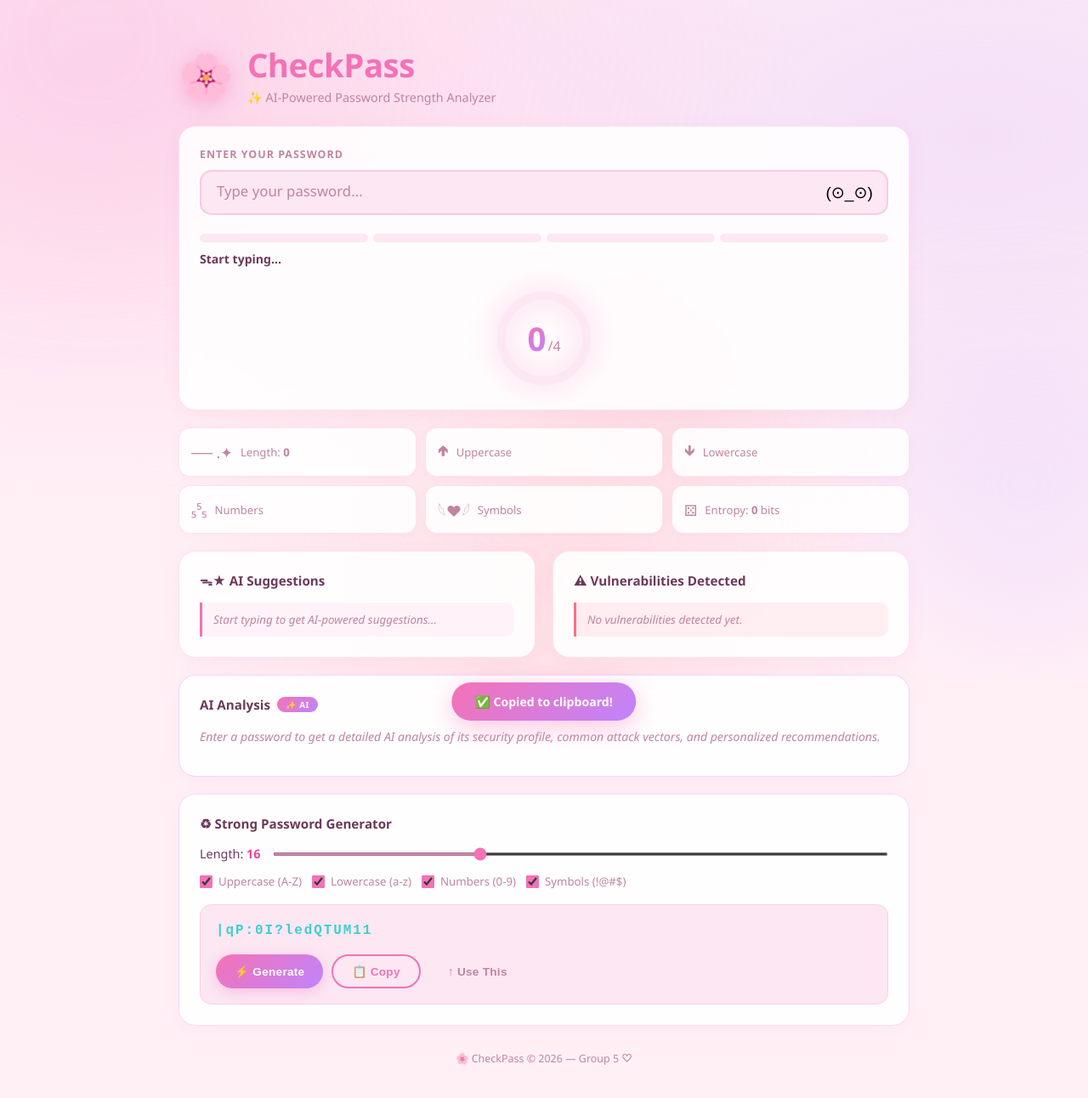
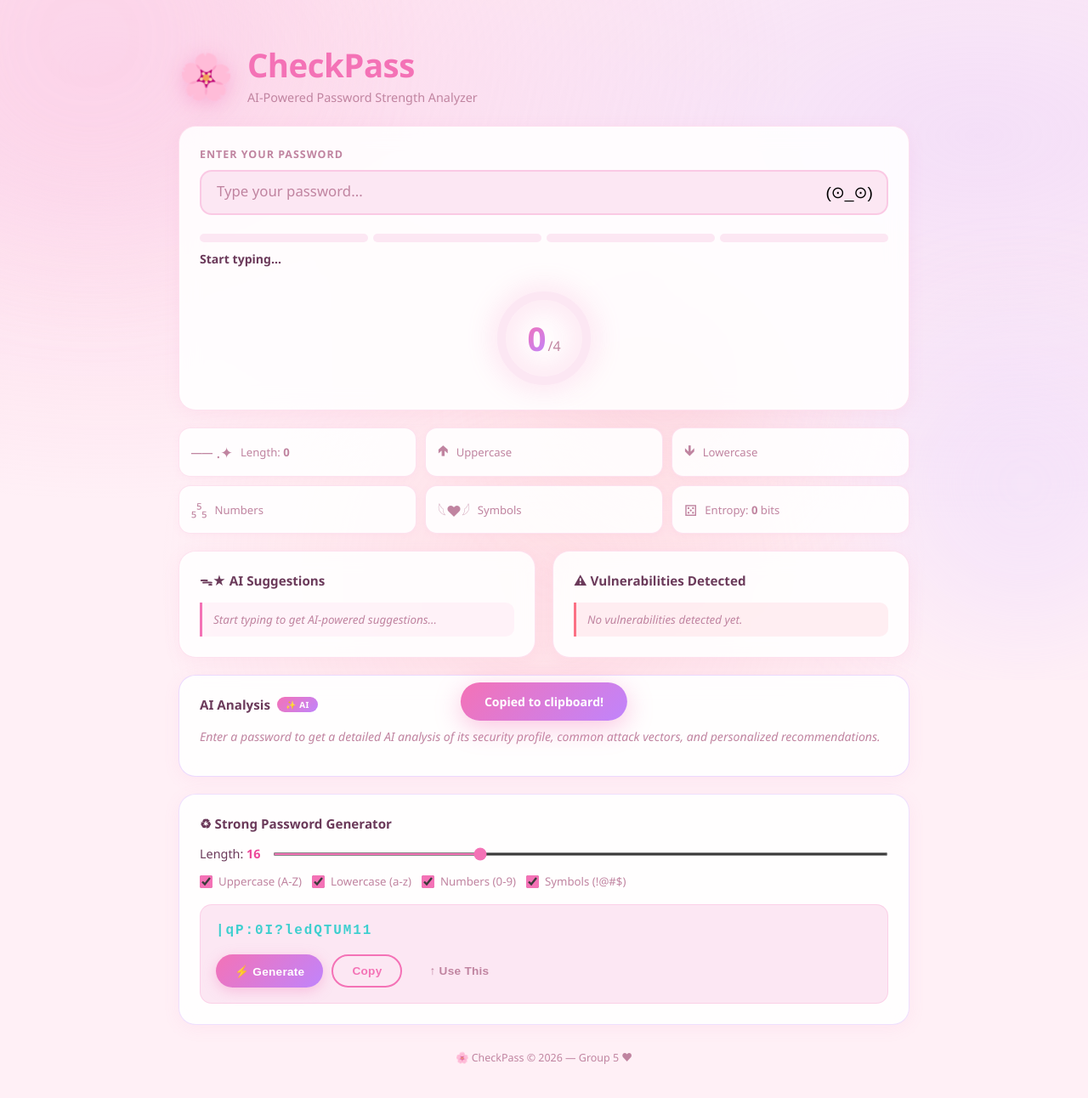
Before and after one commit to saskiaanm/CheckPass, a plain HTML site: page index.html in a window 1280 px wide. Shown: the whole page at 85% size. Drawn offline with Linux system fonts and the light colour scheme.

Commit message:
Update index.html

```diff
--- a/index.html
+++ b/index.html
@@ -20,11 +20,10 @@
       <div class="logo">🌸</div>
       <div>
         <h1>CheckPass</h1>
-        <p class="subtitle">✨ AI-Powered Password Strength Analyzer</p>
+        <p class="subtitle">AI-Powered Password Strength Analyzer</p>
       </div>
     </div>
 
-    <!-- Input Card -->
     <div class="card input-card">
       <label class="input-label">Enter your password</label>
       <div class="input-wrapper">
@@ -34,7 +33,6 @@
         </button>
       </div>
 
-      <!-- Strength Bar -->
       <div class="strength-bar-container">
         <div class="strength-segments">
           <div class="segment" id="seg0"></div>
@@ -48,7 +46,6 @@
         </div>
       </div>
 
-      <!-- Score Ring -->
       <div class="score-ring-wrapper">
         <svg class="score-ring" width="120" height="120" viewBox="0 0 120 120">
           <circle cx="60" cy="60" r="50" fill="none" stroke="#fce7f3" stroke-width="10"/>
@@ -71,7 +68,6 @@
       </div>
     </div>
 
-    <!-- Stats Grid -->
     <div class="stats-grid">
       <div class="stat-chip" id="statLength"><span class="stat-icon">── .✦</span><span>Length: <b id="lenVal">0</b></span></div>
       <div class="stat-chip" id="statUpper"><span class="stat-icon">🢁</span><span>Uppercase</span></div>
@@ -81,7 +77,6 @@
       <div class="stat-chip" id="statEntropy"><span class="stat-icon">⚄</span><span>Entropy: <b id="entropyVal">0</b> bits</span></div>
     </div>
 
-    <!-- Two Columns -->
     <div class="two-col">
       <div class="card">
         <div class="card-title">ᯓ★ AI Suggestions</div>
@@ -97,7 +92,6 @@
       </div>
     </div>
 
-    <!-- AI Analysis Panel -->
     <div class="card ai-panel">
       <div class="card-title">AI Analysis <span class="ai-badge">✨ AI</span></div>
       <div class="ai-content" id="aiContent">
@@ -105,7 +99,6 @@
       </div>
     </div>
 
-    <!-- Password Generator -->
     <div class="card generator-card">
       <div class="card-title">♻ Strong Password Generator</div>
       <div class="generator-controls">
@@ -124,16 +117,16 @@
         <code id="generatedPassword" class="generated-password">Click "Generate" to create a strong password</code>
         <div class="gen-buttons">
           <button class="btn btn-primary" id="generateBtn">⚡ Generate</button>
-          <button class="btn btn-outline" id="copyBtn">📋 Copy</button>
+          <button class="btn btn-outline" id="copyBtn">Copy</button>
           <button class="btn btn-ghost" id="useBtn">↑ Use This</button>
         </div>
       </div>
     </div>
 
-    <div class="footer">🌸 CheckPass &copy; 2026 — Group 5 ♡</div>
+    <div class="footer">🌸 CheckPass &copy; 2026 — Group 5 ❤︎</div>
   </div>
 
-  <div class="toast" id="toast">✅ Copied to clipboard!</div>
+  <div class="toast" id="toast">Copied to clipboard!</div>
   <script src="app.js"></script>
 </body>
 </html>
```
